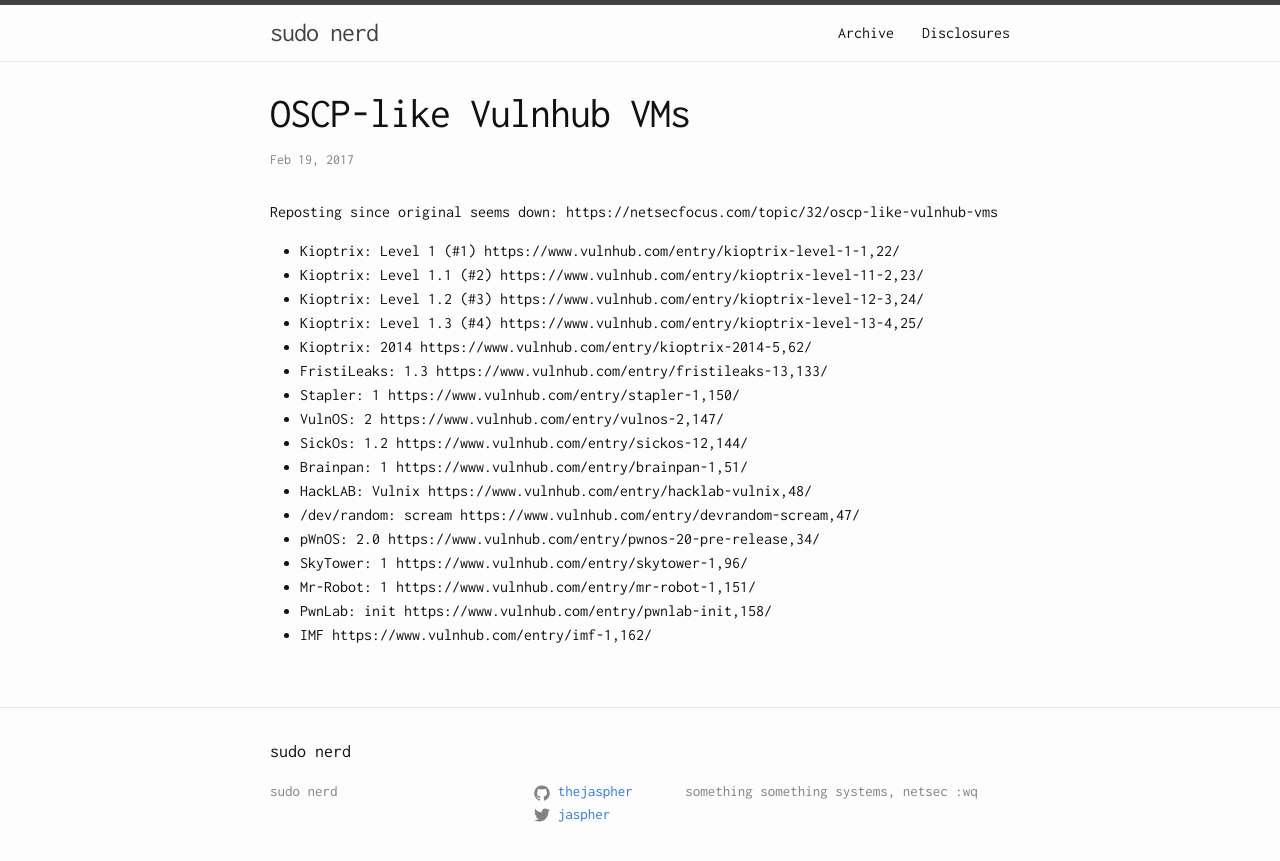
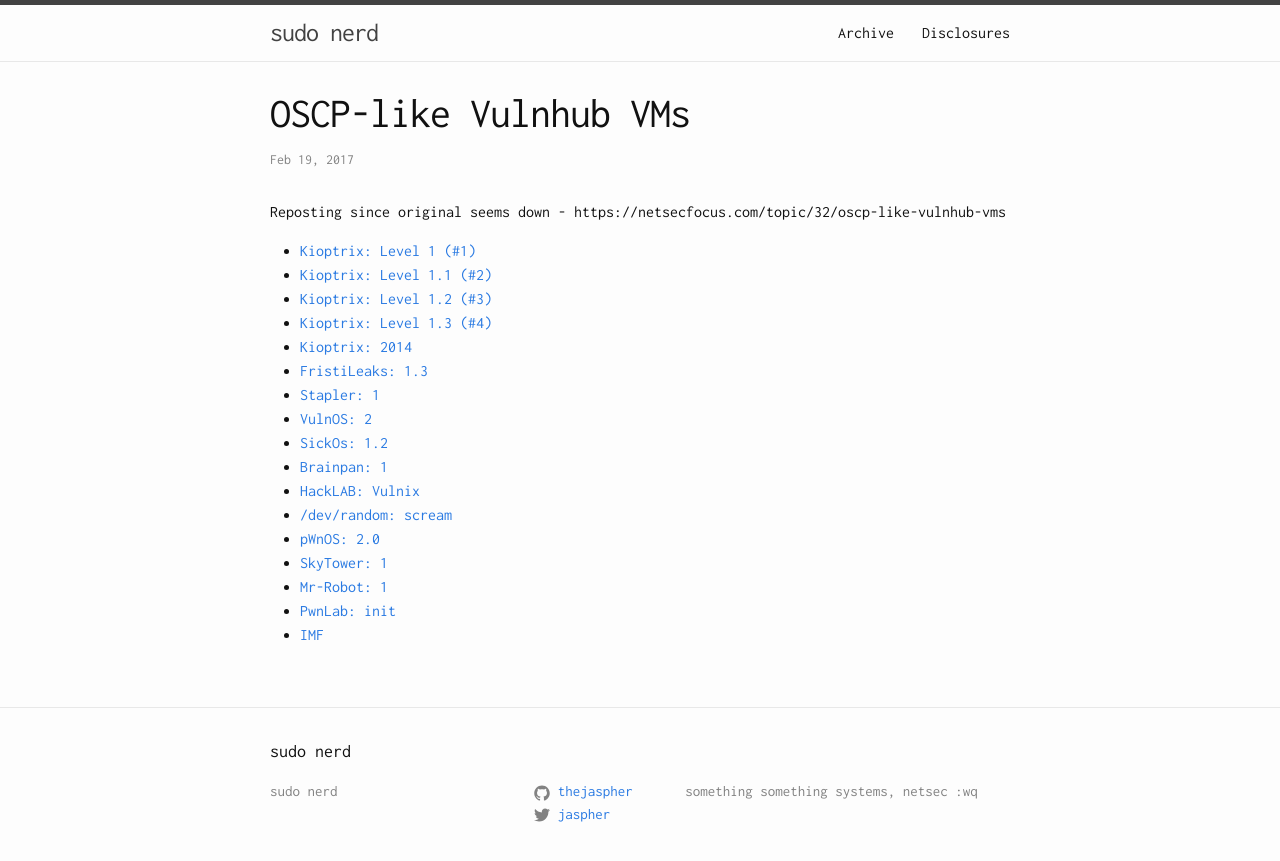
Before and after one commit to educationnull/thejaspher.github.io, a Jekyll site: the page built from _posts/2017-02-19-oscp-like-vulnhub-vms.markdown, in a window 1280 px wide. Shown: the top 861 px of the page. Built offline with Jekyll 4.4.1, drawn with Linux system fonts in a browser that asks for light colours; part of the change alters nothing that is shown.

Commit message:
Update 2017-02-19-oscp-like-vulnhub-vms.markdown

```diff
--- a/_posts/2017-02-19-oscp-like-vulnhub-vms.markdown
+++ b/_posts/2017-02-19-oscp-like-vulnhub-vms.markdown
@@ -4,22 +4,22 @@ title: "OSCP-like Vulnhub VMs"
 date: 2017-02-19
 tags: netsec
 ---
-Reposting since original seems down: https://netsecfocus.com/topic/32/oscp-like-vulnhub-vms
+Reposting since original seems down - https://netsecfocus.com/topic/32/oscp-like-vulnhub-vms
 
-- Kioptrix: Level 1 (#1) https://www.vulnhub.com/entry/kioptrix-level-1-1,22/
-- Kioptrix: Level 1.1 (#2) https://www.vulnhub.com/entry/kioptrix-level-11-2,23/
-- Kioptrix: Level 1.2 (#3) https://www.vulnhub.com/entry/kioptrix-level-12-3,24/
-- Kioptrix: Level 1.3 (#4) https://www.vulnhub.com/entry/kioptrix-level-13-4,25/
-- Kioptrix: 2014 https://www.vulnhub.com/entry/kioptrix-2014-5,62/
-- FristiLeaks: 1.3 https://www.vulnhub.com/entry/fristileaks-13,133/
-- Stapler: 1 https://www.vulnhub.com/entry/stapler-1,150/
-- VulnOS: 2 https://www.vulnhub.com/entry/vulnos-2,147/
-- SickOs: 1.2 https://www.vulnhub.com/entry/sickos-12,144/
-- Brainpan: 1 https://www.vulnhub.com/entry/brainpan-1,51/
-- HackLAB: Vulnix https://www.vulnhub.com/entry/hacklab-vulnix,48/
-- /dev/random: scream https://www.vulnhub.com/entry/devrandom-scream,47/
-- pWnOS: 2.0 https://www.vulnhub.com/entry/pwnos-20-pre-release,34/
-- SkyTower: 1 https://www.vulnhub.com/entry/skytower-1,96/
-- Mr-Robot: 1 https://www.vulnhub.com/entry/mr-robot-1,151/
-- PwnLab: init https://www.vulnhub.com/entry/pwnlab-init,158/
-- IMF https://www.vulnhub.com/entry/imf-1,162/
+- [Kioptrix: Level 1 (#1)](https://www.vulnhub.com/entry/kioptrix-level-1-1,22/)
+- [Kioptrix: Level 1.1 (#2)](https://www.vulnhub.com/entry/kioptrix-level-11-2,23/)
+- [Kioptrix: Level 1.2 (#3)](https://www.vulnhub.com/entry/kioptrix-level-12-3,24/)
+- [Kioptrix: Level 1.3 (#4)](https://www.vulnhub.com/entry/kioptrix-level-13-4,25/)
+- [Kioptrix: 2014](https://www.vulnhub.com/entry/kioptrix-2014-5,62/)
+- [FristiLeaks: 1.3](https://www.vulnhub.com/entry/fristileaks-13,133/)
+- [Stapler: 1](https://www.vulnhub.com/entry/stapler-1,150/)
+- [VulnOS: 2](https://www.vulnhub.com/entry/vulnos-2,147/)
+- [SickOs: 1.2](https://www.vulnhub.com/entry/sickos-12,144/)
+- [Brainpan: 1](https://www.vulnhub.com/entry/brainpan-1,51/)
+- [HackLAB: Vulnix](https://www.vulnhub.com/entry/hacklab-vulnix,48/)
+- [/dev/random: scream](https://www.vulnhub.com/entry/devrandom-scream,47/)
+- [pWnOS: 2.0](https://www.vulnhub.com/entry/pwnos-20-pre-release,34/)
+- [SkyTower: 1](https://www.vulnhub.com/entry/skytower-1,96/)
+- [Mr-Robot: 1](https://www.vulnhub.com/entry/mr-robot-1,151/)
+- [PwnLab: init](https://www.vulnhub.com/entry/pwnlab-init,158/)
+- [IMF](https://www.vulnhub.com/entry/imf-1,162/)
```
